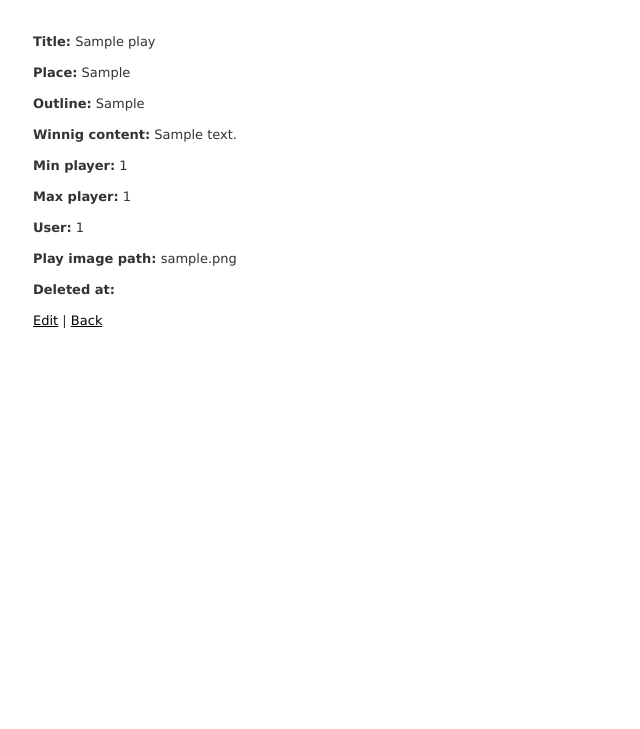
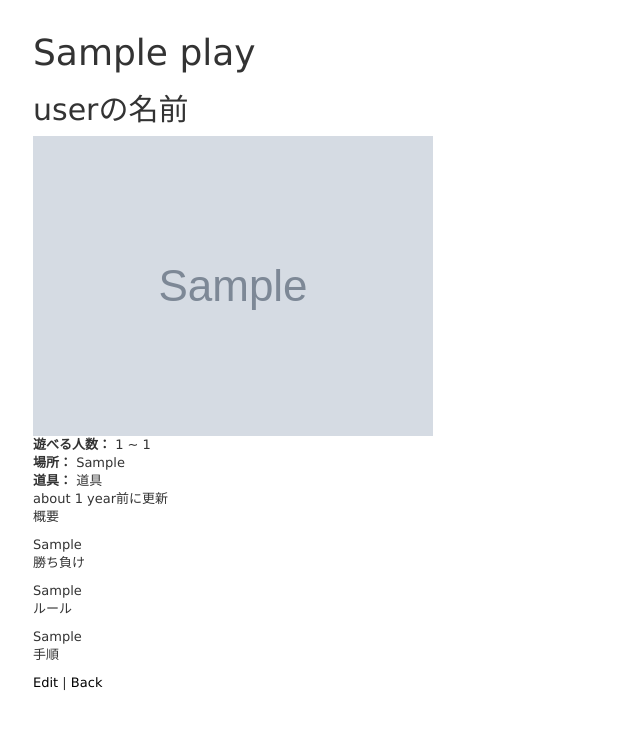
Before and after one commit to higaki-takanori/myportfolio, a Rails app: page /plays/1 in a window 1280 px wide. Shown: the top 729 px of the page, without its empty margins (0-640 px from the left). Run offline with Rails 7, Linux system fonts and the light colour scheme; tables that the repository leaves empty hold one stand-in row (values such as "Sample post"); grey boxes marked "Sample" are stand-in pictures; style sheets or scripts are compiled from the project's sources; some libraries are stand-ins or nearby versions.

Commit message:
edit play index show

```diff
--- a/app/assets/stylesheets/plays.scss
+++ b/app/assets/stylesheets/plays.scss
@@ -1,3 +1,26 @@
 // Place all the styles related to the Plays controller here.
 // They will automatically be included in application.css.
 // You can use Sass (SCSS) here: https://sass-lang.com/
+@import "bootstrap";
+
+.play {
+  list-style: none;
+  padding: 0;
+  //float: left;
+
+  li {
+    overflow: auto;
+    padding: 10px, 0;
+    border-bottom: 1px solid $gray-lighter;
+  }
+  .img{
+    float: left;
+  }
+  .content {
+    margin-left: 10em;
+    width: auto !important;
+  }
+  table{
+    width: auto !important;
+  }
+}
--- a/app/views/plays/_form.html.erb
+++ b/app/views/plays/_form.html.erb
@@ -48,12 +48,12 @@
 
   <div class="field">
     <%= form.label :play_image_path %>
-    <%= form.text_area :play_image_path %>
+    <%= form.file_field :play_image_path %>
   </div>
 
   <div class="field">
-    <%= form.label :deleted_at %>
-    <%= form.datetime_select :deleted_at %>
+    <%#= form.label :deleted_at %>
+    <%#= form.datetime_select :deleted_at %>
   </div>
 
   <div class="actions">
--- a/app/views/plays/show.html.erb
+++ b/app/views/plays/show.html.erb
@@ -1,49 +1,48 @@
 <p id="notice"><%= notice %></p>
 
-<p>
-  <strong>Title:</strong>
-  <%= @play.title %>
-</p>
+<h1><%= @play.title %></h1>
+<h2>userの名前</h2>
 
-<p>
-  <strong>Place:</strong>
+<!--  -->
+<div>
+  <%= image_tag @play.play_image_path.url if @play.play_image_path? %>
+</div>
+<div>
+  <strong>遊べる人数：</strong>
+  <%= @play.min_player %> ~ <%= @play.max_player %>
+</div>
+<div>
+  <strong>場所：</strong>
   <%= @play.place %>
-</p>
+</div>
+<div>
+  <strong>道具：</strong>
+  道具
+</div>
+<div>
+  <%= time_ago_in_words(@play.updated_at) %>前に更新
+</div>
 
-<p>
-  <strong>Outline:</strong>
+<div>
+  <p>概要</p>
   <%= @play.outline %>
-</p>
+</div>
 
-<p>
-  <strong>Winnig content:</strong>
-  <%= @play.winnig_content %>
-</p>
+<div>
+  <p>勝ち負け</p>
+  <%= @play.outline %>
+</div>
 
-<p>
-  <strong>Min player:</strong>
-  <%= @play.min_player %>
-</p>
+<div>
+  <p>ルール</p>
+  <%= @play.outline %>
+</div>
 
-<p>
-  <strong>Max player:</strong>
-  <%= @play.max_player %>
-</p>
-
-<p>
-  <strong>User:</strong>
-  <%= @play.user_id %>
-</p>
-
-<p>
-  <strong>Play image path:</strong>
-  <%= @play.play_image_path %>
-</p>
-
-<p>
-  <strong>Deleted at:</strong>
-  <%= @play.deleted_at %>
-</p>
+<div>
+  <p>手順</p>
+  <%# @rules.each do |rule| %>
+  <%# end %>
+</div>
 
 <%= link_to 'Edit', edit_play_path(@play) %> |
 <%= link_to 'Back', plays_path %>
```
Also changed, not shown: app/models/play.rb (+10 -0 lines), app/uploaders/play_image_uploader.rb (added, +48 -0 lines), app/uploaders/rule_image_uploader.rb (added, +47 -0 lines), app/uploaders/user_image_uploader.rb (added, +47 -0 lines), app/views/plays/index.html.erb (+24 -36 lines), Gemfile, Gemfile.lock, 3 other files.
